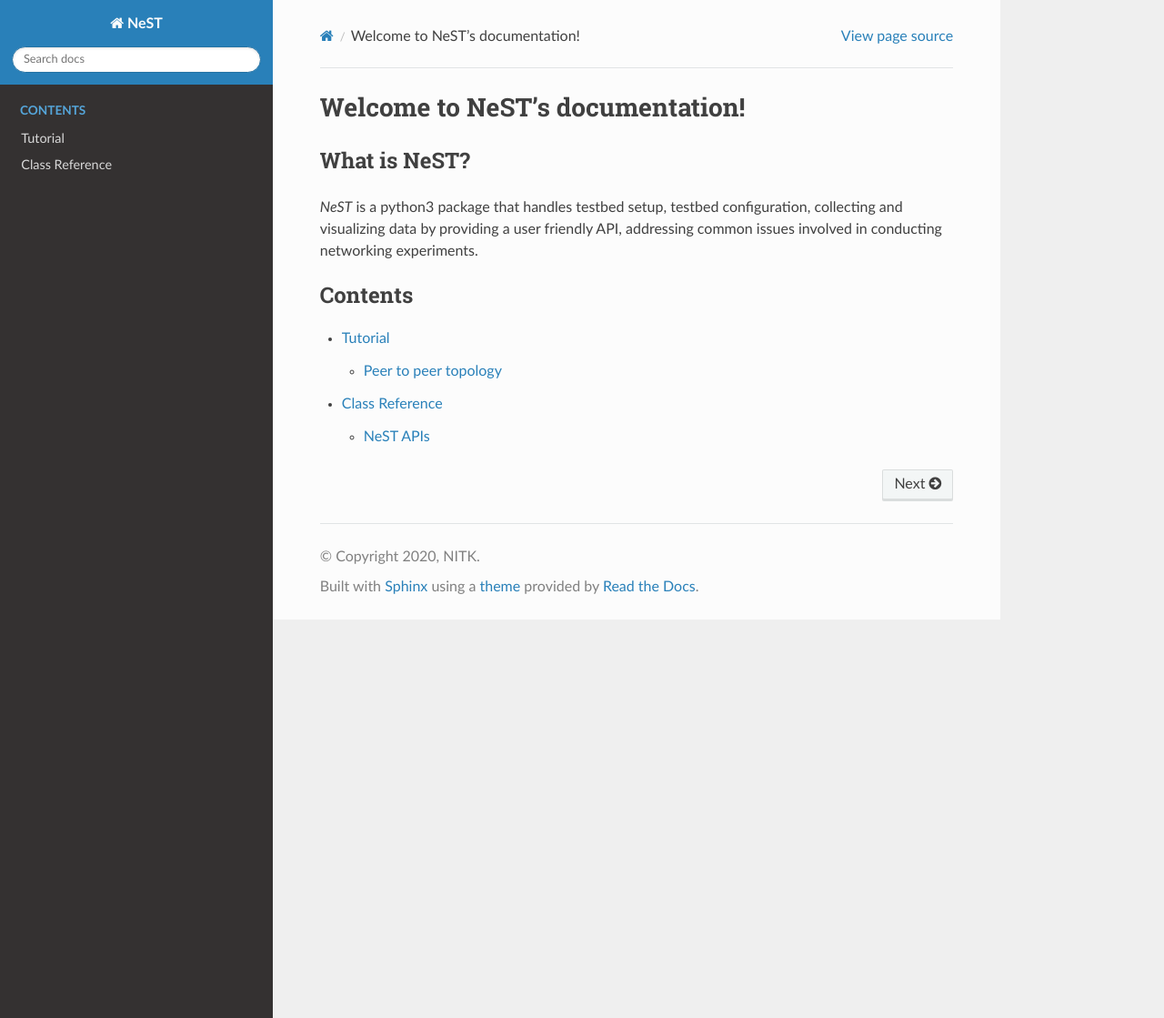
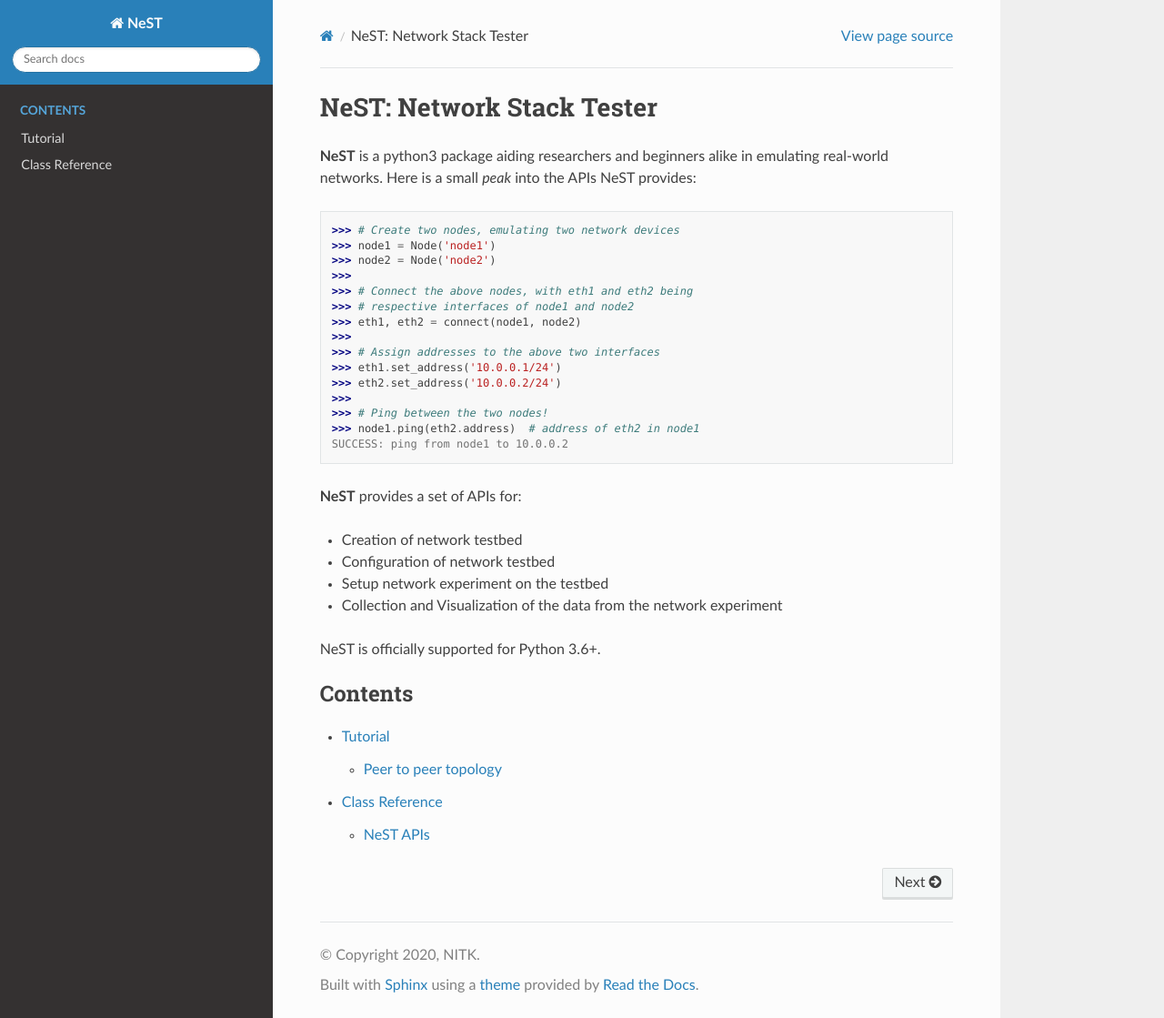
Before and after one commit to nitk-nest/NeST, a Sphinx documentation site: the page built from docs/source/index.rst, in a window 1280 px wide and 1119 px high. Shown: the whole window at 91% size. Built offline with Sphinx 7.4.7 and the Read the Docs theme 2.0.0, drawn with Linux system fonts in a browser that asks for light colours.

Commit message:
docs: Update index.rst
Add a code snippet giving a sneak peak into some simple APIs NeST
provides.

Signed-off-by: Shanthanu S Rai <shanthanu.s.rai9@gmail.com>

```diff
--- a/docs/source/index.rst
+++ b/docs/source/index.rst
@@ -1,15 +1,36 @@
 .. SPDX-License-Identifier: GPL-2.0-only
-   Copyright (c) 2019-2020 NITK Surathkal
+   Copyright (c) 2019-2021 NITK Surathkal
 
-Welcome to NeST's documentation!
-================================
+NeST: Network Stack Tester
+==========================
 
-What is NeST?
--------------
+**NeST** is a python3 package aiding researchers and beginners alike in
+emulating real-world networks. Here is a small *peak* into the APIs NeST provides::
 
-`NeST` is a python3 package that handles testbed setup, testbed configuration,
-collecting and visualizing data by providing a user friendly API, addressing
-common issues involved in conducting networking experiments.
+   >>> # Create two nodes, emulating two network devices
+   >>> node1 = Node('node1')
+   >>> node2 = Node('node2')
+   >>>
+   >>> # Connect the above nodes, with eth1 and eth2 being
+   >>> # respective interfaces of node1 and node2
+   >>> eth1, eth2 = connect(node1, node2)
+   >>>
+   >>> # Assign addresses to the above two interfaces
+   >>> eth1.set_address('10.0.0.1/24')
+   >>> eth2.set_address('10.0.0.2/24')
+   >>>
+   >>> # Ping between the two nodes!
+   >>> node1.ping(eth2.address)  # address of eth2 in node1
+   SUCCESS: ping from node1 to 10.0.0.2
+
+**NeST** provides a set of APIs for:
+
+* Creation of network testbed
+* Configuration of network testbed
+* Setup network experiment on the testbed
+* Collection and Visualization of the data from the network experiment
+
+NeST is officially supported for Python 3.6+.
 
 .. toctree::
    :caption: Contents
```
